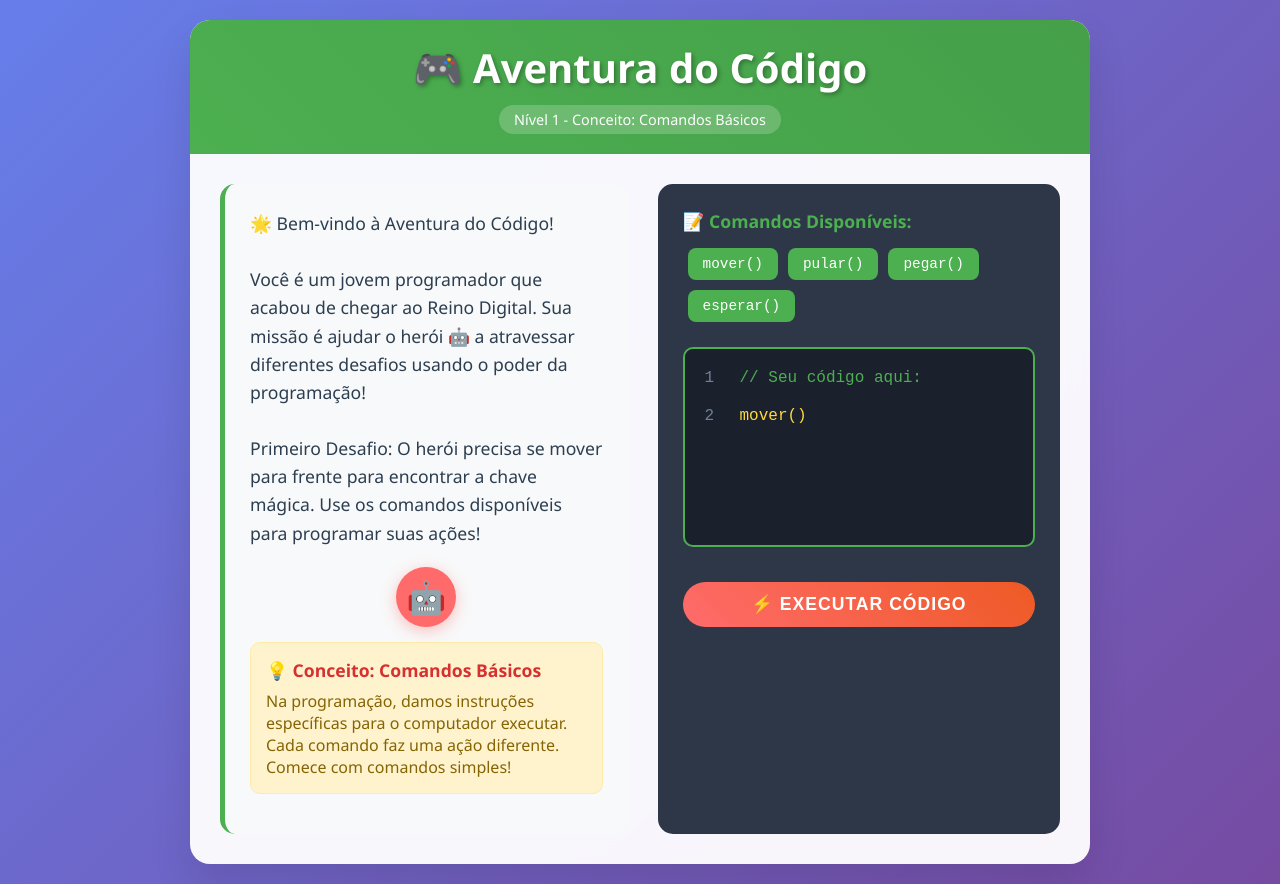
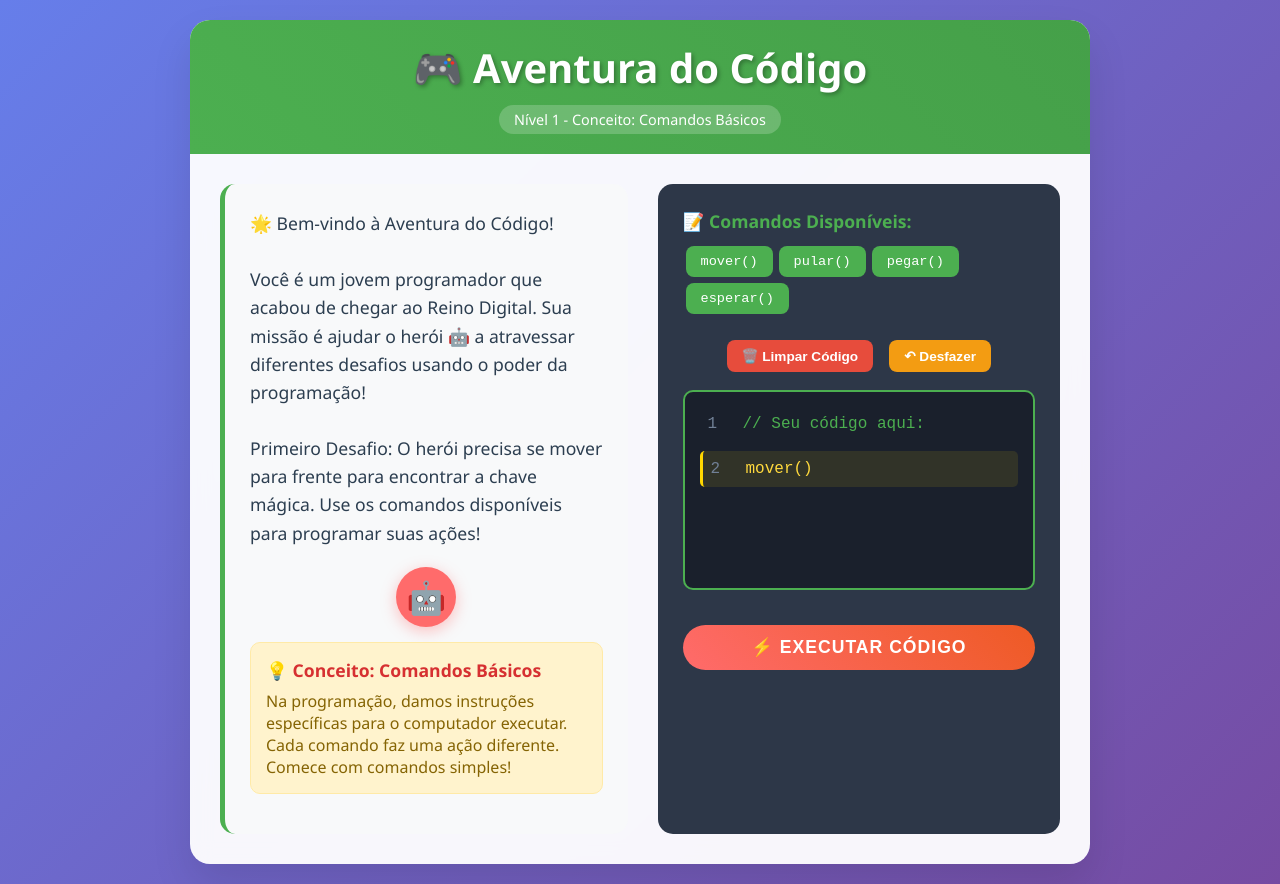
Before and after one commit to WierzynskiDevs/game-dev, a plain HTML site: page index.html in a window 1280 px wide. Both pictures are taken after a click on the button "mover()". Drawn offline with Linux system fonts and the light colour scheme.

Commit message:
# add button clear back

```diff
--- a/index.html
+++ b/index.html
@@ -44,14 +44,15 @@
                     <button class="command-btn" onclick="addCommand('esperar()')">esperar()</button>
                 </div>
 
+                <div class="code-controls">
+                    <button class="clear-btn" onclick="clearCode()">🗑️ Limpar Código</button>
+                    <button class="undo-btn" onclick="undoLastCommand()">↶ Desfazer</button>
+                </div>
+
                 <div class="code-editor" id="codeEditor">
                     <div class="code-line">
                         <span class="line-number">1</span>
                         <span style="color: #4CAF50;">// Seu código aqui:</span>
-                    </div>
-                    <div class="code-line" id="codeLine2">
-                        <span class="line-number">2</span>
-                        <span id="userCode" style="color: #FFD93D;"></span>
                     </div>
                 </div>
 
--- a/script.js
+++ b/script.js
@@ -106,8 +106,45 @@ function addCommand(command) {
 }
 
 function updateCodeDisplay() {
-    const userCodeElement = document.getElementById('userCode');
-    userCodeElement.innerHTML = userCommands.join('<br><span class="line-number">' + (userCommands.length + 2) + '</span>');
+    const codeEditor = document.getElementById('codeEditor');
+
+    // Limpar editor mantendo apenas o comentário inicial
+    codeEditor.innerHTML = `
+        <div class="code-line">
+            <span class="line-number">1</span>
+            <span style="color: #4CAF50;">// Seu código aqui:</span>
+        </div>
+    `;
+
+    // Adicionar comandos do usuário
+    userCommands.forEach((command, index) => {
+        const lineDiv = document.createElement('div');
+        lineDiv.className = 'code-line user-line';
+        lineDiv.innerHTML = `
+            <span class="line-number">${index + 2}</span>
+            <span style="color: #FFD93D;">${command}</span>
+            <button class="remove-line-btn" onclick="removeCommand(${index})" title="Remover esta linha">×</button>
+        `;
+        codeEditor.appendChild(lineDiv);
+    });
+}
+
+function clearCode() {
+    userCommands = [];
+    updateCodeDisplay();
+    document.getElementById('resultPanel').classList.remove('show');
+}
+
+function undoLastCommand() {
+    if (userCommands.length > 0) {
+        userCommands.pop();
+        updateCodeDisplay();
+    }
+}
+
+function removeCommand(index) {
+    userCommands.splice(index, 1);
+    updateCodeDisplay();
 }
 
 function runCode() {
@@ -247,6 +284,9 @@ function loadLevel() {
         btn.onclick = () => addCommand(command);
         commandsContainer.appendChild(btn);
     });
+
+    // Limpar o código quando carregar novo nível
+    clearCode();
 }
 
 function resetCode() {
--- a/styles.css
+++ b/styles.css
@@ -1,4 +1,3 @@
-
 * {
     margin: 0;
     padding: 0;
@@ -107,17 +106,104 @@ body {
     margin-bottom: 20px;
 }
 
+.command-btn {
+    background: #4CAF50;
+    color: white;
+    border: none;
+    padding: 8px 15px;
+    border-radius: 8px;
+    cursor: pointer;
+    margin: 3px;
+    font-size: 0.85em;
+    transition: all 0.2s;
+    font-family: 'Courier New', monospace;
+    min-width: 80px;
+    text-align: center;
+}
+
+.clear-btn, .undo-btn {
+    background: #e74c3c;
+    color: white;
+    border: none;
+    padding: 8px 15px;
+    border-radius: 8px;
+    cursor: pointer;
+    margin: 3px;
+    font-size: 0.85em;
+    transition: all 0.2s;
+    font-weight: bold;
+}
+
+.clear-btn:hover {
+    background: #c0392b;
+    transform: translateY(-2px);
+    box-shadow: 0 4px 12px rgba(231, 76, 60, 0.4);
+}
+
+.undo-btn {
+    background: #f39c12;
+}
+
+.undo-btn:hover {
+    background: #e67e22;
+    transform: translateY(-2px);
+    box-shadow: 0 4px 12px rgba(243, 156, 18, 0.4);
+}
+
+.code-controls {
+    margin-bottom: 15px;
+    display: flex;
+    gap: 10px;
+    justify-content: center;
+}
+
 .code-line {
     display: flex;
     align-items: center;
     margin-bottom: 10px;
-    padding: 5px;
+    padding: 8px;
     border-radius: 5px;
     transition: background 0.2s;
+    position: relative;
 }
 
 .code-line:hover {
     background: rgba(76, 175, 80, 0.1);
+}
+
+.code-line.user-line {
+    background: rgba(255, 215, 0, 0.1);
+    border-left: 3px solid #FFD700;
+}
+
+.code-line.user-line:hover {
+    background: rgba(255, 215, 0, 0.2);
+}
+
+.remove-line-btn {
+    background: #e74c3c;
+    color: white;
+    border: none;
+    width: 20px;
+    height: 20px;
+    border-radius: 50%;
+    cursor: pointer;
+    font-size: 0.7em;
+    margin-left: 10px;
+    opacity: 0;
+    transition: all 0.2s;
+    display: flex;
+    align-items: center;
+    justify-content: center;
+}
+
+.code-line.user-line:hover .remove-line-btn {
+    opacity: 1;
+}
+
+.remove-line-btn:hover {
+    background: #c0392b;
+    transform: scale(1.1);
 }
 
 .line-number {
@@ -126,17 +212,89 @@ body {
     min-width: 20px;
 }
 
-.command-btn {
-    background: #4CAF50;
+.clear-btn, .undo-btn {
+    background: #e74c3c;
     color: white;
     border: none;
     padding: 8px 15px;
     border-radius: 8px;
     cursor: pointer;
-    margin: 5px;
-    font-size: 0.9em;
+    margin: 3px;
+    font-size: 0.85em;
     transition: all 0.2s;
-    font-family: 'Courier New', monospace;
+    font-weight: bold;
+}
+
+.clear-btn:hover {
+    background: #c0392b;
+    transform: translateY(-2px);
+    box-shadow: 0 4px 12px rgba(231, 76, 60, 0.4);
+}
+
+.undo-btn {
+    background: #f39c12;
+}
+
+.undo-btn:hover {
+    background: #e67e22;
+    transform: translateY(-2px);
+    box-shadow: 0 4px 12px rgba(243, 156, 18, 0.4);
+}
+
+.code-controls {
+    margin-bottom: 15px;
+    display: flex;
+    gap: 10px;
+    justify-content: center;
+}
+
+.code-line {
+    display: flex;
+    align-items: center;
+    margin-bottom: 10px;
+    padding: 8px;
+    border-radius: 5px;
+    transition: background 0.2s;
+    position: relative;
+}
+
+.code-line:hover {
+    background: rgba(76, 175, 80, 0.1);
+}
+
+.code-line.user-line {
+    background: rgba(255, 215, 0, 0.1);
+    border-left: 3px solid #FFD700;
+}
+
+.code-line.user-line:hover {
+    background: rgba(255, 215, 0, 0.2);
+}
+
+.remove-line-btn {
+    background: #e74c3c;
+    color: white;
+    border: none;
+    width: 20px;
+    height: 20px;
+    border-radius: 50%;
+    cursor: pointer;
+    font-size: 0.7em;
+    margin-left: 10px;
+    opacity: 0;
+    transition: all 0.2s;
+    display: flex;
+    align-items: center;
+    justify-content: center;
+}
+
+.code-line.user-line:hover .remove-line-btn {
+    opacity: 1;
+}
+
+.remove-line-btn:hover {
+    background: #c0392b;
+    transform: scale(1.1);
 }
 
 .command-btn:hover {
```
